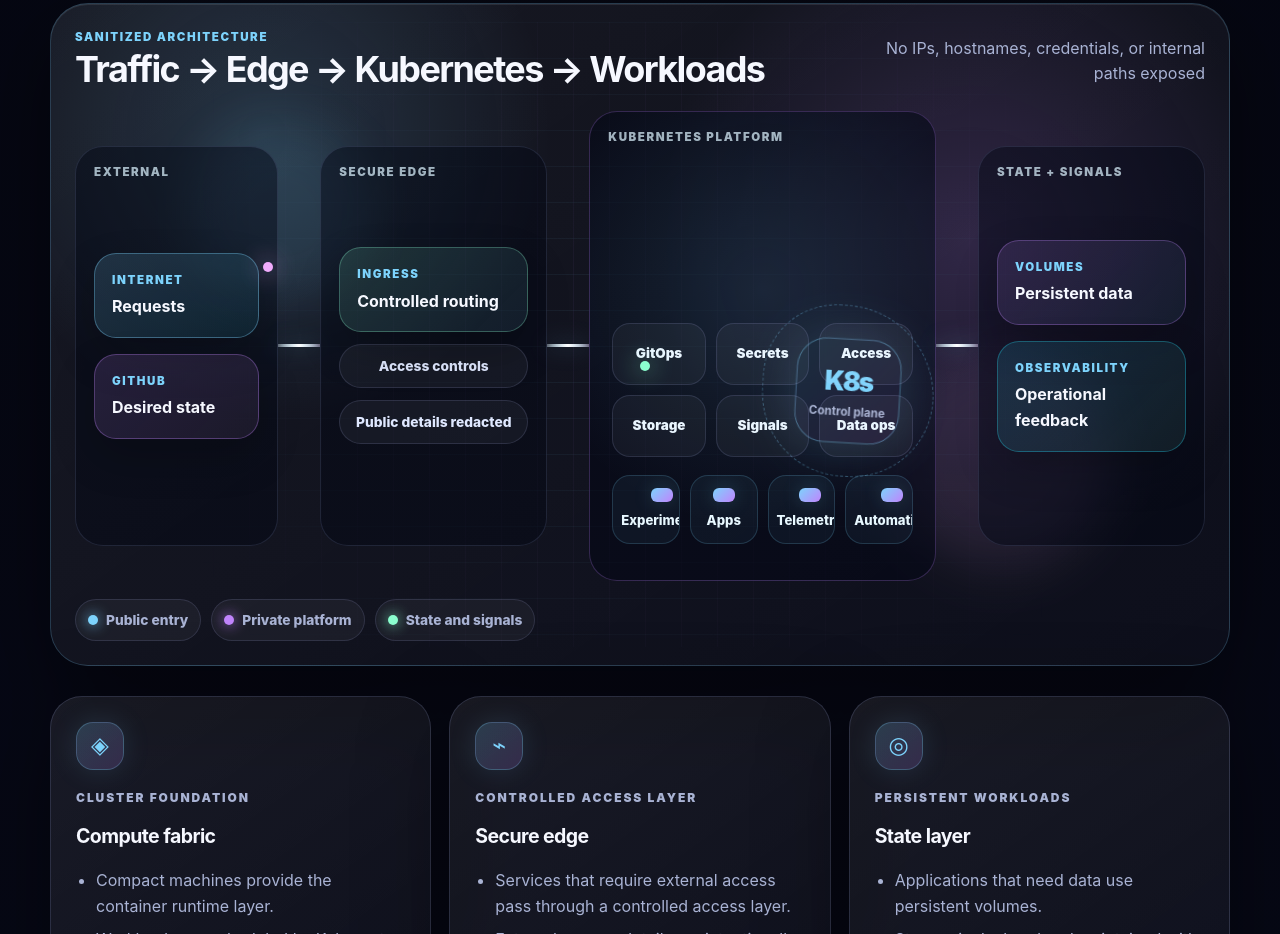
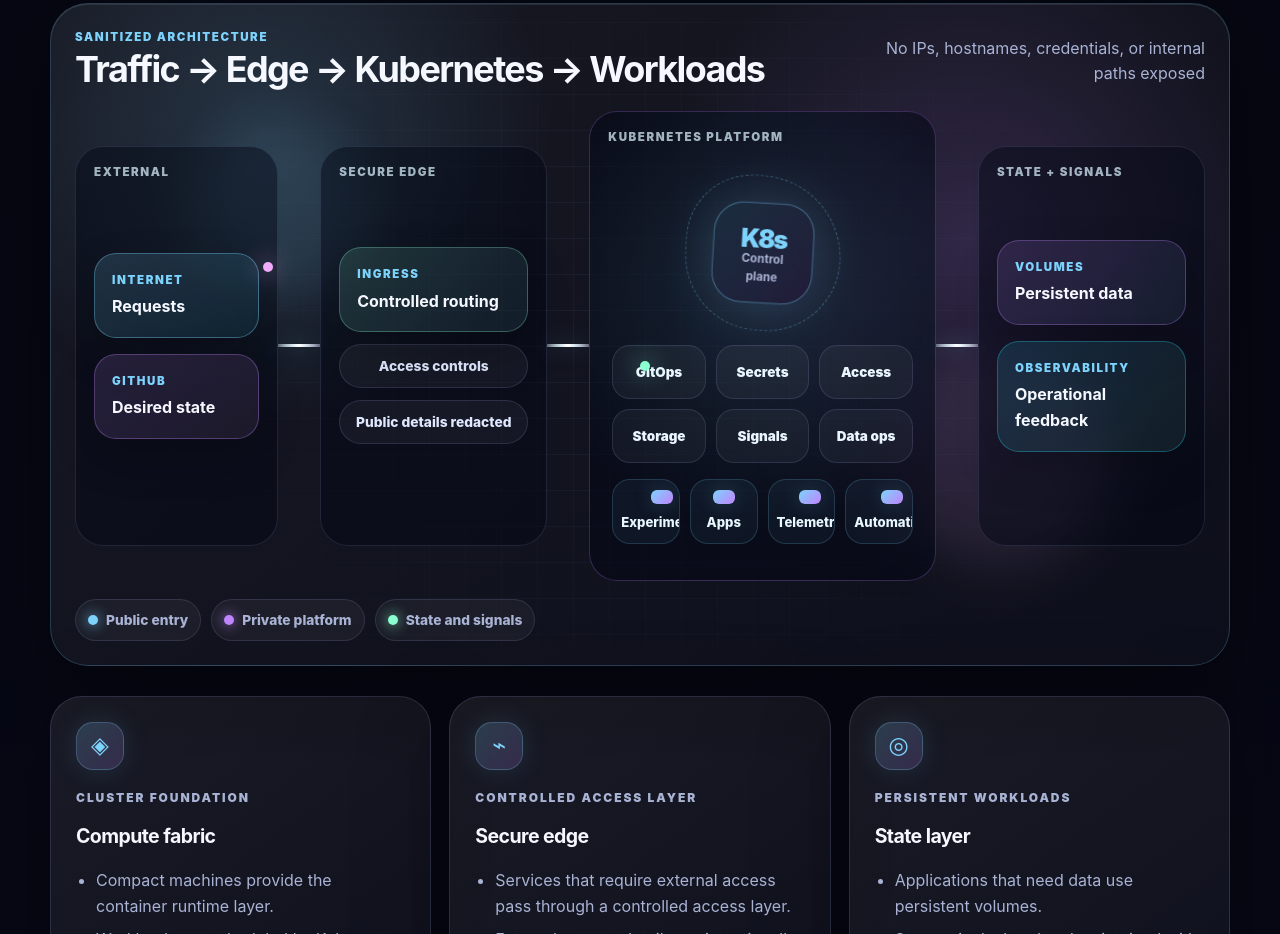
Before and after one commit to yesid-lopez/homepage-landing, a Next.js app: page / in a window 1280 px wide. Shown: the part 1680-2614 px from the top of the page. Built offline with nearby package versions, Linux system fonts and the light colour scheme; no server answers.

Commit message:
Fix architecture map overlap and add site icon

```diff
--- a/app/globals.css
+++ b/app/globals.css
@@ -1456,29 +1456,28 @@ footer a {
   height: 100%;
   min-height: 410px;
   display: grid;
-  grid-template-rows: 1fr auto;
-  gap: 18px;
+  grid-template-rows: auto 1fr auto;
+  gap: 16px;
   padding-top: 42px;
 }
 
 .controlRing {
-  position: absolute;
-  left: 50%;
-  top: 42%;
-  display: grid;
-  width: 170px;
-  height: 170px;
+  position: relative;
+  z-index: 2;
+  display: grid;
+  width: clamp(132px, 12vw, 158px);
+  height: clamp(132px, 12vw, 158px);
+  place-self: center;
   place-items: center;
   border: 1px dashed rgba(125, 211, 252, 0.35);
   border-radius: 48% 52% 44% 56%;
-  transform: translate(-50%, -50%);
   animation: morphRing 8s ease-in-out infinite;
 }
 
 .controlCore {
   display: grid;
-  width: 104px;
-  height: 104px;
+  width: clamp(88px, 8vw, 100px);
+  height: clamp(88px, 8vw, 100px);
   place-items: center;
   padding: 12px;
   border: 1px solid rgba(125, 211, 252, 0.4);
@@ -1490,7 +1489,7 @@ footer a {
 
 .controlCore span {
   color: var(--accent);
-  font-size: 1.65rem;
+  font-size: clamp(1.35rem, 2vw, 1.58rem);
   font-weight: 950;
   letter-spacing: -0.08em;
 }
@@ -1505,13 +1504,13 @@ footer a {
   display: grid;
   grid-template-columns: repeat(3, minmax(0, 1fr));
   gap: 10px;
-  align-self: end;
+  align-self: start;
 }
 
 .platformTile {
   position: relative;
   overflow: hidden;
-  min-height: 62px;
+  min-height: 54px;
   display: grid;
   place-items: center;
   padding: 10px;
@@ -1528,6 +1527,7 @@ footer a {
   display: grid;
   grid-template-columns: repeat(4, minmax(0, 1fr));
   gap: 10px;
+  align-self: end;
 }
 
 .workloadPod {
@@ -1536,7 +1536,7 @@ footer a {
   display: grid;
   gap: 8px;
   justify-items: center;
-  padding: 12px 8px;
+  padding: 10px 8px;
   border: 1px solid rgba(125, 211, 252, 0.18);
   border-radius: 18px;
   background: rgba(125, 211, 252, 0.055);
@@ -1741,13 +1741,9 @@ footer a {
   }
 
   .controlRing {
-    position: relative;
-    left: auto;
-    top: auto;
     width: 150px;
     height: 150px;
-    margin: 0 auto 18px;
-    transform: none;
+    margin: 0 auto;
   }
 
   .platformGrid,
```
Also changed, not shown: app/icon.svg (added).
